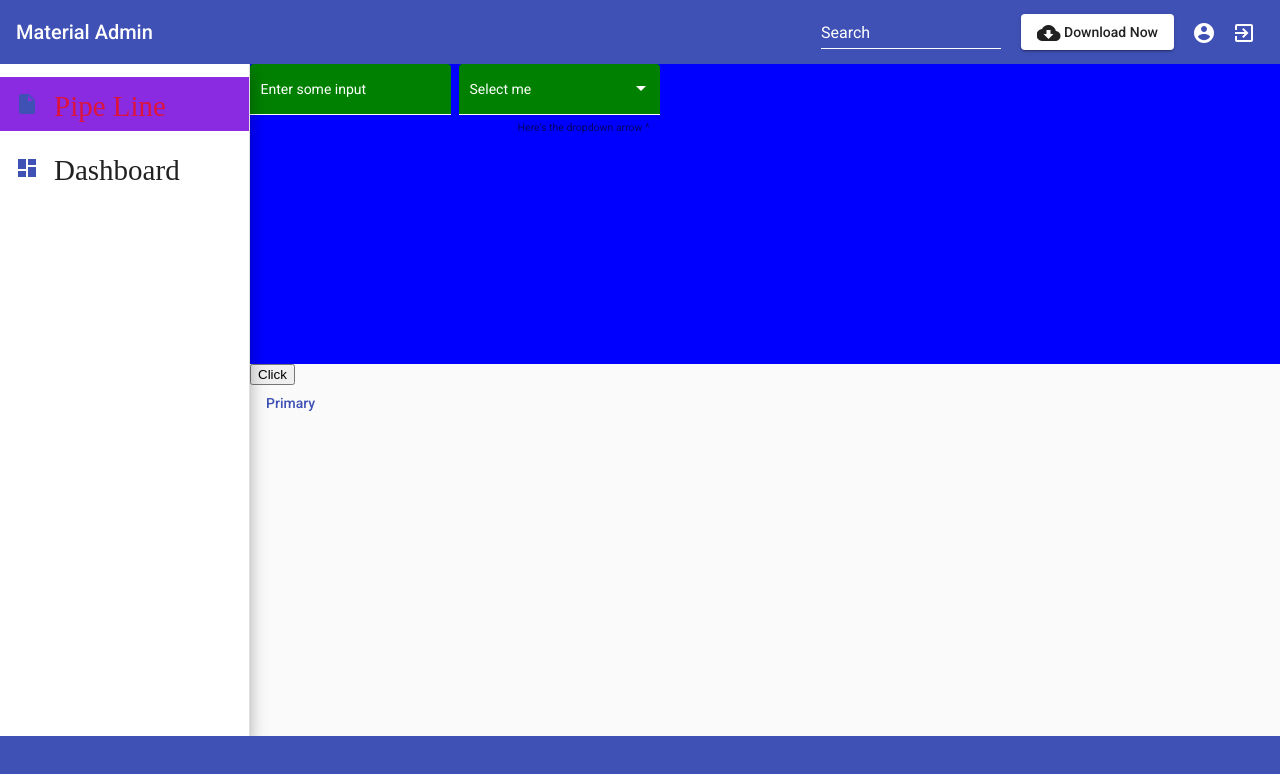
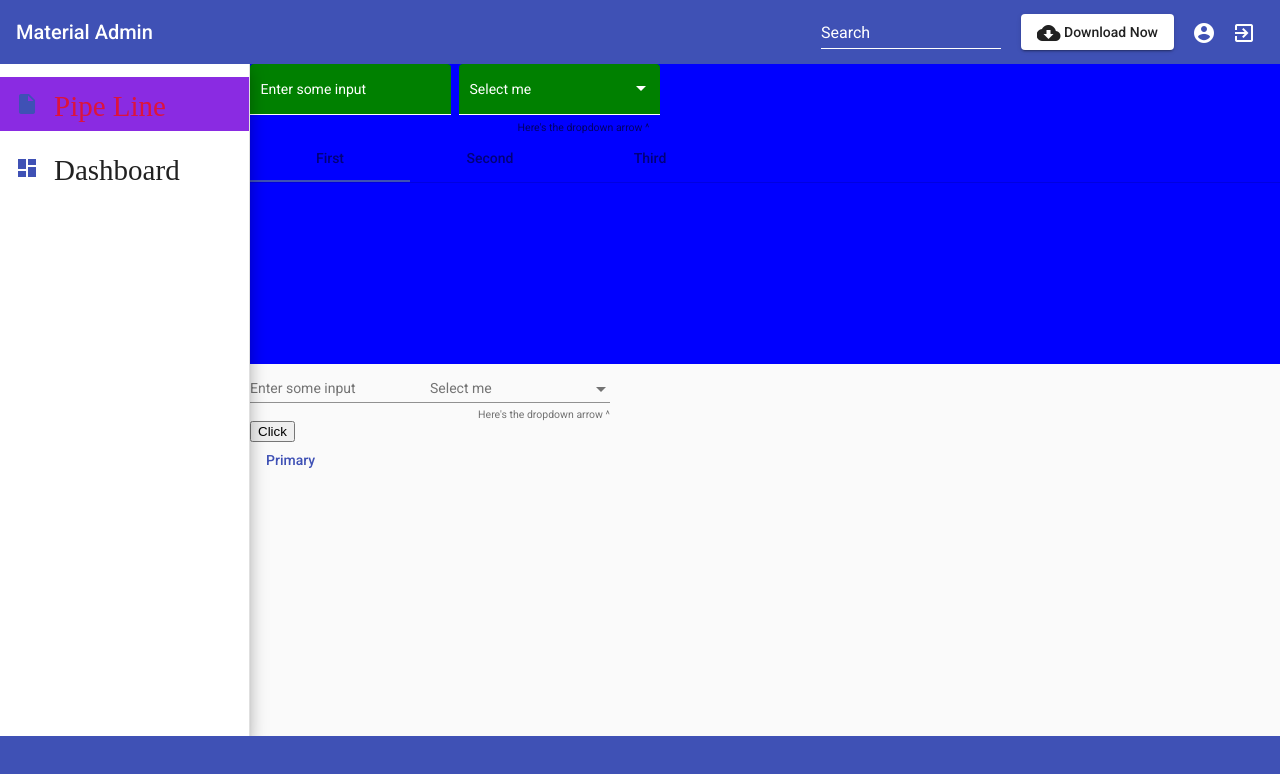
Before and after one commit to ambati-karvy/k-angilar-material-design, an Angular app: page /pipe-line in a window 1280 px wide. Shown: the top 774 px of the page. Built offline with nearby package versions, Linux system fonts and the light colour scheme.

Commit message:
form styles

```diff
--- a/src/app/layout/features/pipe-line/pipe-line.component.html
+++ b/src/app/layout/features/pipe-line/pipe-line.component.html
@@ -16,15 +16,37 @@
       <mat-hint align="end">Here's the dropdown arrow ^</mat-hint>
     </mat-form-field>
 
+    <div class="my-theme1">
+        <mat-tab-group >
+            <mat-tab label="First"> </mat-tab>
+            <mat-tab label="Second"> </mat-tab>
+            <mat-tab label="Third"> </mat-tab>
+        </mat-tab-group>
+    </div>
+
+
 </div>
+
+<div class="my-theme" >
+
+    <mat-form-field >
+      <mat-label >Enter some input</mat-label>
+      <input matInput >
+
+    </mat-form-field>
+
+    <mat-form-field >
+      <mat-label>Select me</mat-label>
+      <mat-select>
+        <mat-option value="option">Option</mat-option>
+      </mat-select>
+      <mat-hint align="end">Here's the dropdown arrow ^</mat-hint>
+    </mat-form-field>
+
 <div>
     <button (click)="navifation()">Click</button>
 </div>
-<!-- <mat-tab-group style="background-color: blue;" [backgroundColor]="'primary'" [color]="'red'">
-    <mat-tab label="First"> </mat-tab>
-    <mat-tab label="Second"> </mat-tab>
-    <mat-tab label="Third"> </mat-tab>
-</mat-tab-group> -->
+
 
 
 
--- a/src/scss/_theme.scss
+++ b/src/scss/_theme.scss
@@ -48,3 +48,14 @@ $app-typography: mat-typography-config(
 }
 
 @include angular-button-large-radius;
+
+$my-theme-primary: mat-palette($mat-red, 700, 300, 900);
+$my-theme-accent: mat-palette($mat-red);
+$my-theme-warn: mat-palette($mat-red, A200);
+
+// create theme (use mat-dark-theme for themes with dark backgrounds)
+// $my-theme: mat-light-theme(
+//     $my-theme-primary,
+//     $my-theme-accent,
+//     $my-theme-warn
+// );
--- a/src/styles.scss
+++ b/src/styles.scss
@@ -59,16 +59,6 @@ body { margin: 0; font-family: Roboto, "Helvetica Neue", sans-serif; }
         caret-color:white;
         color:white;
     }
-
-    .mat-form-field-appearance-fill .mat-form-field-outline {
-        color: white;
-      }
-      /* Font color */
-      input.mat-input-element {
-        color: white;
-      }
-
-
 }
 
 .mat-elevation-z8 {
```
